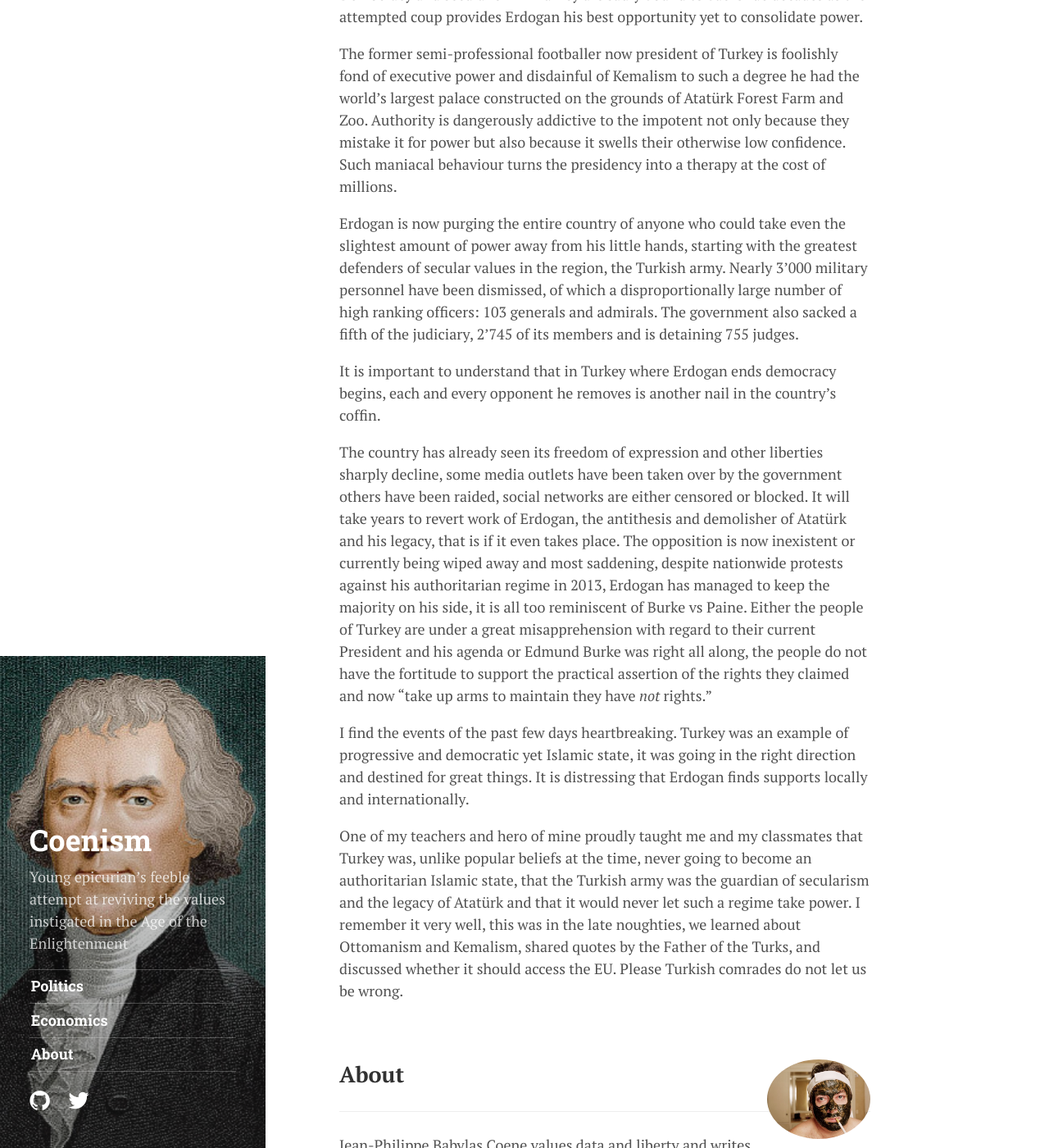
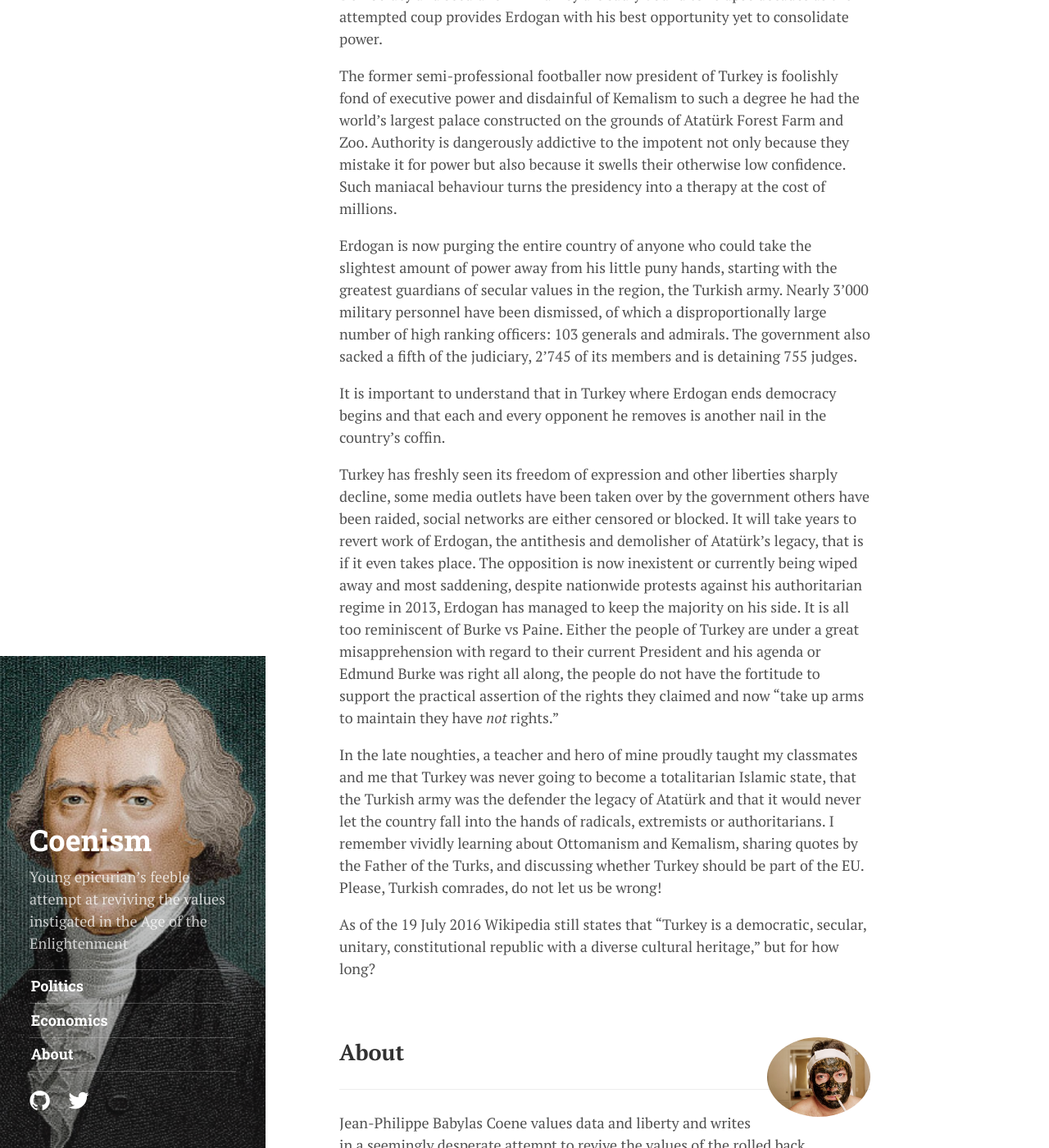
Before and after one commit to tomucker/tomucker.github.io, a Jekyll site: the page built from _posts/2016-07-19-dictaturk.md, in a window 1280 px wide and 1400 px high, scrolled down 414 px. Shown: the whole window at 82% size. Built offline with Jekyll 4.4.1, drawn with Linux system fonts in a browser that asks for light colours; nearby versions of some CDN libraries; some web fonts are replaced; some of the changed text lies outside the part shown.

Commit message:
corrections

```diff
--- a/_posts/2016-07-19-dictaturk.md
+++ b/_posts/2016-07-19-dictaturk.md
@@ -6,16 +6,16 @@ tags: [politics]
 > My people are going to learn the principles of democracy the dictates of truth and the teachings of science. Superstition must go. Let them worship as they will, every man can follow his own conscience provided it does not interfere with sane reason or bid him act against the liberty of his fellow men.
 >   --<cite>Mustafa Kemal Atatürk</cite>
 
-Democracy and secularism in Turkey are sadly bound to backslide decades as the attempted coup provides Erdogan his best opportunity yet to consolidate power.
+Democracy and secularism in Turkey are sadly bound to relapse decades as the attempted coup provides Erdogan with his best opportunity yet to consolidate power.
 
 The former semi-professional footballer now president of Turkey is foolishly fond of executive power and disdainful of Kemalism to such a degree he had the world's largest palace constructed on the grounds of Atatürk Forest Farm and Zoo. Authority is dangerously addictive to the impotent not only because they mistake it for power but also because it swells their otherwise low confidence. Such maniacal behaviour turns the presidency into a therapy at the cost of millions.
 
-Erdogan is now purging the entire country of anyone who could take even the slightest amount of power away from his little hands, starting with the greatest defenders of secular values in the region, the Turkish army. Nearly 3'000 military personnel have been dismissed, of which a disproportionally large number of high ranking officers: 103 generals and admirals. The government also sacked a fifth of the judiciary, 2'745 of its members and is detaining 755 judges.
+Erdogan is now purging the entire country of anyone who could take the slightest amount of power away from his little puny hands, starting with the greatest guardians of secular values in the region, the Turkish army. Nearly 3'000 military personnel have been dismissed, of which a disproportionally large number of high ranking officers: 103 generals and admirals. The government also sacked a fifth of the judiciary, 2'745 of its members and is detaining 755 judges.
 
-It is important to understand that in Turkey where Erdogan ends democracy begins, each and every opponent he removes is another nail in the country's coffin.
+It is important to understand that in Turkey where Erdogan ends democracy begins and that each and every opponent he removes is another nail in the country's coffin.
 
-The country has already seen its freedom of expression and other liberties sharply decline, some media outlets have been taken over by the government others have been raided, social networks are either censored or blocked. It will take years to revert work of Erdogan, the antithesis and demolisher of Atatürk and his legacy, that is if it even takes place. The opposition is now inexistent or currently being wiped away and most saddening, despite nationwide protests against his authoritarian regime in 2013, Erdogan has managed to keep the majority on his side, it is all too reminiscent of Burke vs Paine. Either the people of Turkey are under a great misapprehension with regard to their current President and his agenda or Edmund Burke was right all along, the people do not have the fortitude to support the practical assertion of the rights they claimed and now "take up arms to maintain they have *not* rights."
+Turkey has freshly seen its freedom of expression and other liberties sharply decline, some media outlets have been taken over by the government others have been raided, social networks are either censored or blocked. It will take years to revert work of Erdogan, the antithesis and demolisher of Atatürk's legacy, that is if it even takes place. The opposition is now inexistent or currently being wiped away and most saddening, despite nationwide protests against his authoritarian regime in 2013, Erdogan has managed to keep the majority on his side. It is all too reminiscent of Burke vs Paine. Either the people of Turkey are under a great misapprehension with regard to their current President and his agenda or Edmund Burke was right all along, the people do not have the fortitude to support the practical assertion of the rights they claimed and now "take up arms to maintain they have *not* rights."
 
-I find the events of the past few days heartbreaking. Turkey was an example of  progressive and democratic yet Islamic state, it was going in the right direction and destined for great things. It is distressing that Erdogan finds supports locally and internationally.
+In the late noughties, a teacher and hero of mine proudly taught my classmates and me that Turkey was never going to become a totalitarian Islamic state, that the Turkish army was the defender the legacy of Atatürk and that it would never let the country fall into the hands of radicals, extremists or authoritarians. I remember vividly learning about Ottomanism and Kemalism, sharing quotes by the Father of the Turks, and discussing whether Turkey should be part of the EU. Please, Turkish comrades, do not let us be wrong!
 
-One of my teachers and hero of mine proudly taught me and my classmates that Turkey was, unlike popular beliefs at the time, never going to become an authoritarian Islamic state, that the Turkish army was the guardian of secularism and the legacy of Atatürk and that it would never let such a regime take power. I remember it very well, this was in the late noughties, we learned about Ottomanism and Kemalism, shared quotes by the Father of the Turks, and discussed whether it should access the EU. Please Turkish comrades do not let us be wrong.
+As of the 19 July 2016 Wikipedia still states that "Turkey is a democratic, secular, unitary, constitutional republic with a diverse cultural heritage," but for how long?
```
